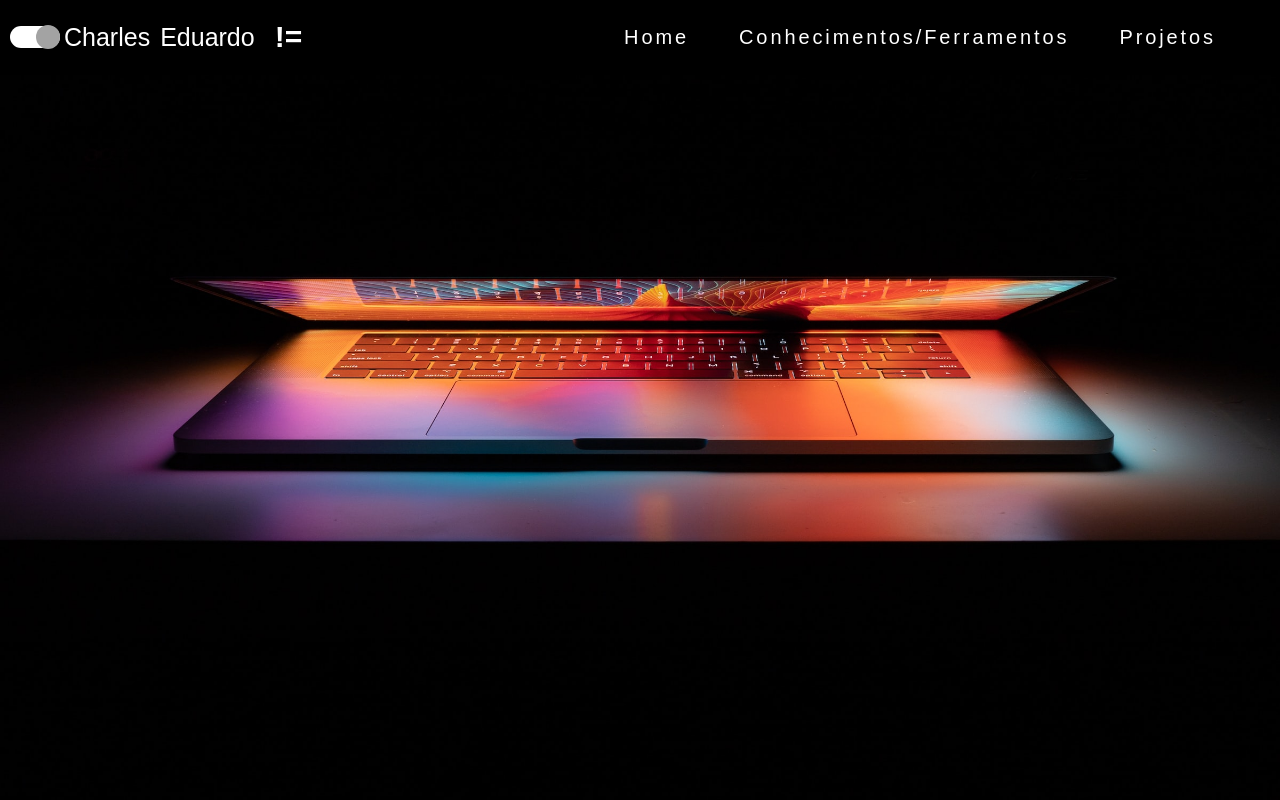
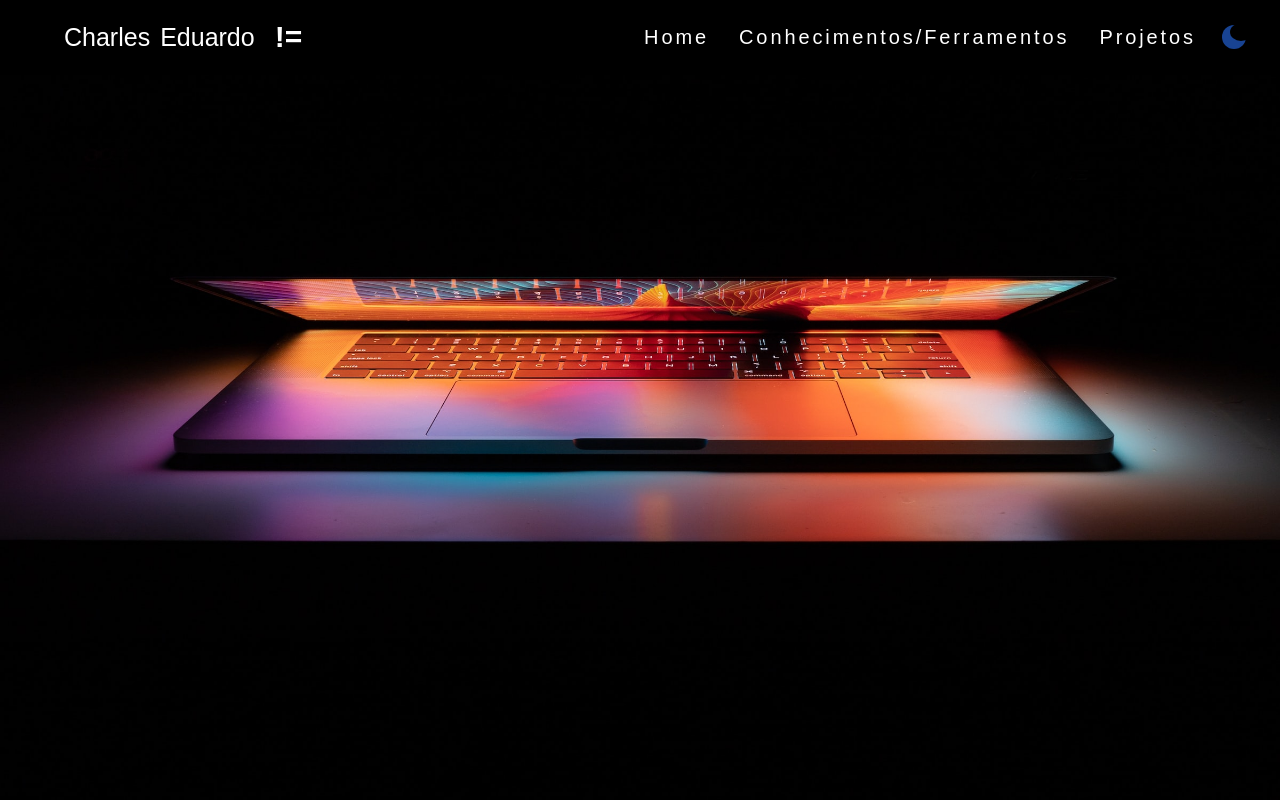
Before and after one commit to EduardoMG12/MyPage, a React (Vite) app: page / in a window 1280 px wide. Shown: the top 800 px of the page. Built offline with nearby package versions, Linux system fonts and the light colour scheme.

Commit message:
Developer (#5)
* update: layout button change theme and create animation

* update: responsive buttonTheme and fixed iconHamburguer

```diff
--- a/src/components/Header/index.tsx
+++ b/src/components/Header/index.tsx
@@ -1,18 +1,14 @@
 import Hamburguer from '../Hamburguer'
-import { ButtonTheme, ContainerHeader, Header, IconLogo, Items, List, Logo, NameLogo, Navegation, } from '../Header/styled'
+import { ContainerHeader, Header, IconLogo, Items, List, Logo, NameLogo, Navegation, } from '../Header/styled'
+import ButtonTheme from '../SunAndMoon'
+export default function () {
 
-export default function () {
-    const colorTheme = () => {
-        document.documentElement.classList.toggle("light")
-    }
+
     return (
         <>
             <Header>
                 <ContainerHeader>
                     <Logo>
-                        <ButtonTheme onClick={colorTheme}>
-                            <span></span>
-                        </ButtonTheme>
                         <NameLogo>
                             <h2 className='firstNameLogo'>Charles </h2>
                             <h2 className='lastNameLogo'>Eduardo</h2>
@@ -26,6 +22,7 @@ export default function () {
                             <li><Items to="/"><p>Home</p></Items></li>
                             <li><Items to="/"><p>Conhecimentos/Ferramentos</p></Items></li>
                             <li><Items to="/Projects"><p>Projetos</p></Items></li>
+                            <ButtonTheme />
                         </List>
                         <Hamburguer />
                     </Navegation>
--- a/src/components/Header/styled.ts
+++ b/src/components/Header/styled.ts
@@ -35,30 +35,7 @@ export const Logo = styled.div`
     gap: 2rem;
 `;
 
-export const ButtonTheme = styled.div`
-    position: absolute;
-    top: 50%;
-    transform: translateY(-50%);
-    background-color: var(--button-BgdTheme);
-    left: 10px;
-    width: 5rem;
-    height: 2.2rem;
-    display: flex;
-    align-items: center;
-    justify-content: var(--button-ThemePositon);
-    border-radius: 20px;
 
-    span{
-        position: absolute;
-        left: 38px;
-        transform: var(--transorm-ThemePosition);
-        background-color: var(--button-ColorTheme);
-        width: 2.4rem;
-        height: 2.4rem;
-        border-radius: 50%;
-        transition: 0.3s all linear;
-    }
-`;
 
 export const NameLogo = styled.div`
 @keyframes expandText {
@@ -141,6 +118,14 @@ export const List = styled.ul`
     @media (max-width: 900px) {
     display:none;
     }
+    @media (max-width: 1600px) {
+    gap: 3rem;
+    margin-right: 2rem
+    }
+    @media (max-width: 1100px) {
+    gap: 2rem;
+    margin-right: 4rem
+    }
 `;
 
 export const Items = styled(Link)`
--- a/src/components/MenuHamburguer/styled.ts
+++ b/src/components/MenuHamburguer/styled.ts
@@ -1,3 +1,4 @@
 import styled from "styled-components";
 
-export const Container = styled.section``;
+export const Container = styled.section`
+`;
--- /dev/null
+++ b/src/components/SunAndMoon/index.tsx
@@ -0,0 +1,24 @@
+import React from 'react'
+import { ButtonTheme } from './style'
+
+export default function index() {
+    const colorTheme = () => {
+        document.documentElement.classList.toggle("light")
+    }
+    return (
+        <ButtonTheme onClick={colorTheme}>
+            <span></span>
+            <span></span>
+            <span></span>
+            <span></span>
+            <span></span>
+            <span></span>
+            <span></span>
+            <span></span>
+            <span></span>
+            <span></span>
+            <span></span>
+            <span></span>
+        </ButtonTheme>
+    )
+}
--- /dev/null
+++ b/src/components/SunAndMoon/style.ts
@@ -0,0 +1,141 @@
+import styled from 'styled-components'
+
+export const ButtonTheme = styled.div`
+    position: absolute;
+    top: 50%;
+    transform: translateY(-50%);
+    right: 10px;
+    width: 5rem;
+    height: 2.2rem;
+    display: flex;
+    align-items: center;
+    justify-content: center;
+    cursor: pointer;
+    span{
+        &:nth-child(1){//blueMoon
+            position: absolute;
+            left: 3.8rem;
+            transform: translateX(-150%);
+            background-color: var(--button-ColorTheme);
+            width: 2.4rem;
+            height: 2.4rem;
+            border-radius: 50%;
+            visibility: var(--visibility-ThemeWhite);
+        }
+        &:nth-child(2){ //blackMoon
+            position: absolute;
+            bottom: 0.7rem;
+            left: 4.3rem;
+            transform: var(--transform-positionXMoon) var(--transform-positionYMoon);
+            background-color: var(--button-SubColorTheme);
+            width: 2.2rem;
+            height: 1.8rem;
+            border-radius: 50%;
+            transition: 0.5s transform ease-in-out;
+            visibility: var(--visibility-ThemeWhite);
+        }
+        &:nth-child(3){
+            position: absolute;
+            transform: translateX(-65%);
+            background-color: var(--button-ColorTheme);
+            width: 2rem;
+            height: 2rem;
+            border-radius: 50%;
+            transition: 0.3s all linear;
+            visibility: var(--visibility-ThemeDark);
+        }
+        &:nth-child(4){
+            position: absolute;
+            right: 1.9rem;
+            transform: rotate(90deg);
+            background-color: var(--button-SubColorTheme);
+            width: 0.4rem;
+            height: var(--height-sun);
+            border-radius: 20px;
+            transition: 0.3s all linear;
+            visibility: var(--visibility-ThemeDark);
+        }
+        &:nth-child(5){
+            position: absolute;
+            right: 5.3rem;
+            transform: rotate(90deg);
+            background-color: var(--button-SubColorTheme);
+            width: 0.4rem;
+            height: var(--height-sun);
+            border-radius: 20px;
+            transition: 0.3s all linear;
+            visibility: var(--visibility-ThemeDark);
+        }
+        &:nth-child(6){
+            position: absolute;
+            top: 1.6rem;
+            right: 2.3rem;
+            transform: rotate(-45deg);
+            background-color: var(--button-SubColorTheme);
+            width: 0.4rem;
+            height: var(--height-sun);
+            border-radius: 20px;
+            transition: 0.3s all linear;
+            visibility: var(--visibility-ThemeDark);
+        }
+        &:nth-child(7){
+            position: absolute;
+            bottom: 1.7rem;
+            right: 4.8rem;
+            transform: rotate(-45deg);
+            background-color: var(--button-SubColorTheme);
+            width: 0.4rem;
+            height: var(--height-sun);
+            border-radius: 20px;
+            transition: 0.3s all linear;
+            visibility: var(--visibility-ThemeDark);
+        }
+        &:nth-child(9){
+            position: absolute;
+            bottom: 1.7rem;
+            right: 2.4rem;
+            transform: rotate(45deg);
+            background-color: var(--button-SubColorTheme);
+            width: 0.4rem;
+            height: var(--height-sun);
+            border-radius: 20px;
+            transition: 0.3s all linear;
+            visibility: var(--visibility-ThemeDark);
+        }
+        &:nth-child(10){
+            position: absolute;
+            top: 1.6rem;
+            right: 4.9rem;
+            transform: rotate(45deg);
+            background-color: var(--button-SubColorTheme);
+            width: 0.4rem;
+            height: var(--height-sun);
+            border-radius: 20px;
+            transition: 0.3s all linear;
+            visibility: var(--visibility-ThemeDark);
+        }
+        &:nth-child(11){
+            position: absolute;
+            top: 2.2rem;
+            right: 3.5rem;
+            background-color: var(--button-SubColorTheme);
+            width: 0.4rem;
+            height: var(--height-sun);
+            border-radius: 20px;
+            transition: 0.3s all linear;
+            visibility: var(--visibility-ThemeDark);
+        }
+        &:nth-child(12){
+            position: absolute;
+            bottom: 2.2rem;
+            right: 3.5rem;
+            background-color: var(--button-SubColorTheme);
+            width: 0.4rem;
+            height: var(--height-sun);
+            border-radius: 20px;
+            transition: 0.3s all linear;
+            visibility: var(--visibility-ThemeDark);
+        }
+
+    }
+`;
--- a/src/style/globalStyle.ts
+++ b/src/style/globalStyle.ts
@@ -10,7 +10,8 @@ const GlobalStyle = createGlobalStyle`
   @import url('https://fonts.googleapis.com/css2?family=Sora:wght@300;700&display=swap');
   @import url('https://fonts.googleapis.com/css2?family=Montserrat:wght@200;300;400;700&display=swap');
   @import url('https://fonts.googleapis.com/css2?family=Roboto:wght@100;400;700&display=swap');
-  //Colors black theme;
+
+//Colors black theme;
   :root{
     --header-background: rgba(0, 0, 0, 0.7);
     --header-color: #FFFFFF;
@@ -23,13 +24,19 @@ const GlobalStyle = createGlobalStyle`
     --img-background: url(${imageDark});
     --my-image: url(${myImage});
     --my-icon: url(${MyIcon});
+
+  //animationTheme
+    --transform-positionXMoon: translateX(-150%);
+    --transform-positionYMoon: translateY(0%);
     --button-BgdTheme:#FFFFFF;
-    --button-ColorTheme:#A3A3A3;
-    --button-ThemePositon: flex-start;
-    --transorm-ThemePosition: translateX(-50%);
+    --button-ColorTheme: #184392;
+    --button-SubColorTheme:rgba(0, 0, 0, 1);
+    --visibility-ThemeWhite: visible;
+    --visibility-ThemeDark: hidden;
+    --height-sun:0rem;
   }
 
-  //Colors white theme;
+//Colors white theme;
   :root.light{
     --header-background: rgba(255, 255, 255, 0.7);
     --header-color: #000000;
@@ -42,14 +49,20 @@ const GlobalStyle = createGlobalStyle`
     --img-background: url(${imageLight});
     --my-image: url(${myImage2});
     --my-icon: url(${MyIcon2});
+
+  //animationTheme
+    --transform-positionYMoon: translateY(-150%);
+    --transform-positionXMoon: translateX(50%);
     --button-BgdTheme:#000000;
-    --button-ColorTheme:#A3A3A3;
-    --button-ThemePositon: flex-end;
-    --transorm-ThemePosition: translateX(-160%);
+    --button-ColorTheme: #fdd835;
+    --button-SubColorTheme:#FDB813;
+    --visibility-ThemeWhite: hidden;
+    --visibility-ThemeDark: visible;
+    --height-sun:1.3rem;
   }
 
   :root{
-  //Fonts
+//Fonts
     --fontfamily-header: 'Sora', sans-serif;//card, tittleQuemSomos;
     --fontsize-header: 2rem;
     --fontsize-logo-header: 2.5rem;
@@ -58,9 +71,11 @@ const GlobalStyle = createGlobalStyle`
     --fontFamily-Roboto: 'Roboto', sans-serif;//about
     --fontFamily-Montserrat: 'Montserrat', sans-serif;
   }
+
   ::selection {
     background-color: var(--select) !important;
   }
+
   *{
     /* border: 2px solid green; */
     margin: 0;
```
